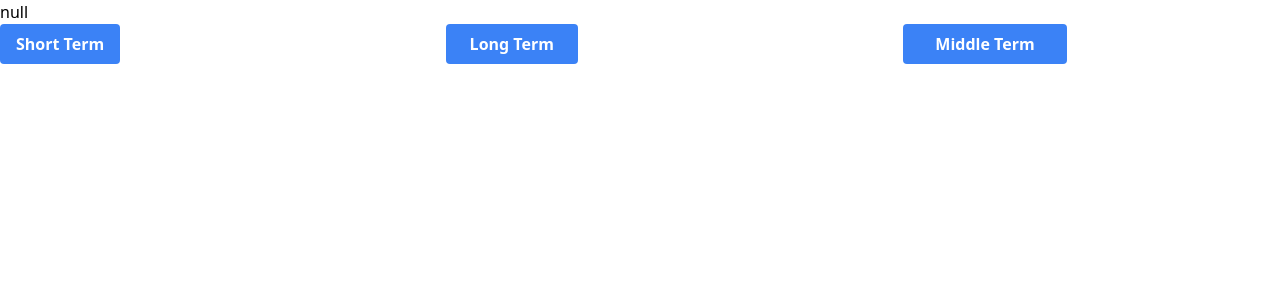
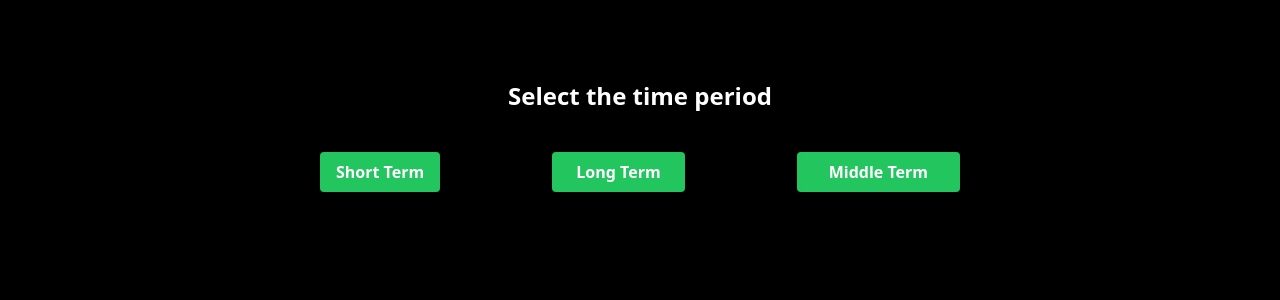
Before and after one commit to Coke-Ice-and-Lemon/thewalls, a Next.js app: page /explore in a window 1280 px wide. Shown: the top 300 px of the page. Built offline with nearby package versions, Linux system fonts and the light colour scheme; no server answers.

Commit message:
Preview added, Ui change

```diff
--- /dev/null
+++ b/src/pages/TrackPreview.js
@@ -0,0 +1,30 @@
+import React, { useState } from 'react';
+import Image from "next/image"
+const TrackPreview = ({ track }) => {
+    const [isPlaying, setIsPlaying] = useState(false);
+    const audioRef = React.createRef();
+
+    const handleMouseEnter = () => {
+        if (track.preview_url) {
+            audioRef.current.src = track.preview_url;
+            audioRef.current.play();
+            setIsPlaying(true);
+        }
+    };
+
+    const handleMouseLeave = () => {
+        if (isPlaying) {
+            audioRef.current.pause();
+            setIsPlaying(false);
+        }
+    };
+
+    return (
+        <div onMouseEnter={handleMouseEnter} onMouseLeave={handleMouseLeave}>
+            <Image priority={true} className="w-full" src={track.album.images[0].url} height={640} width={640} alt="Sunset in the mountains" />
+            <audio ref={audioRef}></audio>
+        </div>
+    );
+};
+
+export default TrackPreview;
--- a/src/pages/_document.js
+++ b/src/pages/_document.js
@@ -2,7 +2,7 @@ import { Html, Head, Main, NextScript } from 'next/document'
 
 export default function Document() {
   return (
-    <Html lang="en">
+    <Html lang="en" className='bg-[#000] text-white'>
       <Head />
       <body>
         <Main />
--- a/src/pages/explore.js
+++ b/src/pages/explore.js
@@ -4,20 +4,20 @@ const Explore = () => {
     const { data: session } = useSession()
 
     return (
-        <>
-            <div>{JSON.stringify(session)}</div>
-            <div className="flex flex-row w-5/6 justify-between ">
-                <Link href={{pathname:'tracks',query:{time_range:'short_term'}}}><button class="bg-blue-500 hover:bg-blue-700 text-white font-bold py-2 px-4 rounded">
+        <div className="w-full flex flex-col justify-center items-center mt-20">
+            <h2 className="text-2xl font-bold">Select the time period</h2>
+            <div className="flex flex-row w-3/6 justify-between mt-10">
+                <Link href={{pathname:'tracks',query:{time_range:'short_term'}}}><button className="bg-green-500 hover:bg-green-700 text-white font-bold py-2 px-4 rounded">
                     Short Term
                 </button></Link>
-                <Link href={{pathname:'tracks',query:{time_range:'long_term'}}}><button class="bg-blue-500 hover:bg-blue-700 text-white font-bold py-2 px-6 rounded">
+                <Link href={{pathname:'tracks',query:{time_range:'long_term'}}}><button className="bg-green-500 hover:bg-green-700 text-white font-bold py-2 px-6 rounded">
                     Long Term
                 </button></Link>
-                <Link href={{pathname:'tracks',query:{time_range:'medium_term'}}}><button class="bg-blue-500 hover:bg-blue-700 text-white font-bold py-2 px-8 rounded">
+                <Link href={{pathname:'tracks',query:{time_range:'medium_term'}}}><button className="bg-green-500 hover:bg-green-700 text-white font-bold py-2 px-8 rounded">
                     Middle Term
                 </button></Link>
             </div>
-        </>
+        </div>
     )
 }
 export default Explore
--- a/src/pages/index.js
+++ b/src/pages/index.js
@@ -13,7 +13,8 @@ export default function Home() {
         <meta name="viewport" content="width=device-width, initial-scale=1" />
         <link rel="icon" href="/favicon.ico" />
       </Head>
-      <div className="">
+      <div className="w-full flex flex-col items-center mt-20">
+        <h1 className='mb-5 text-3xl font-bold'>Spotlight</h1>
         <button className="text-white px-8 py-2 rounded-full bg-green-500 font-bold text-lg" onClick={() => signIn('spotify', { callbackUrl: "/explore" })}>Login with spotify</button>
       </div>
     </>
--- a/src/pages/tracks.js
+++ b/src/pages/tracks.js
@@ -2,7 +2,7 @@ import React from 'react'
 import { useSession } from "next-auth/react"
 import { useEffect, useState } from 'react';
 import { useRouter } from 'next/router';
-import Image from 'next/image';
+import TrackPreview from './TrackPreview';
 
 const Tracks = ({ data }) => {
     const [tracks, setTracks] = useState();
@@ -35,8 +35,9 @@ const Tracks = ({ data }) => {
             <div className='flex flex-row flex-wrap h-full w-full justify-start'>
                 {tracks && tracks.map((track) => (
                     (track.album.images && (
-                        <div class="max-w-sm rounded overflow-hidden shadow-lg mb-5 mx-1" key={track?.id}>
-                            <Image priority={true} class="w-full" src={track.album.images[0].url} height={640} width={640} alt="Sunset in the mountains" />
+                        <div className="max-w-sm rounded overflow-hidden shadow-lg mb-5 mx-1 hover:scale-105
+                        transition duration-150 ease-out hover:ease-in" key={track?.id}>
+                            <TrackPreview key={track.id} track={track} />
                         </div>
                     ))
                 ))}
--- a/tailwind.config.js
+++ b/tailwind.config.js
@@ -12,4 +12,5 @@ module.exports = {
     extend: {},
   },
   plugins: [],
+  darkMode: "media"
 }
```
